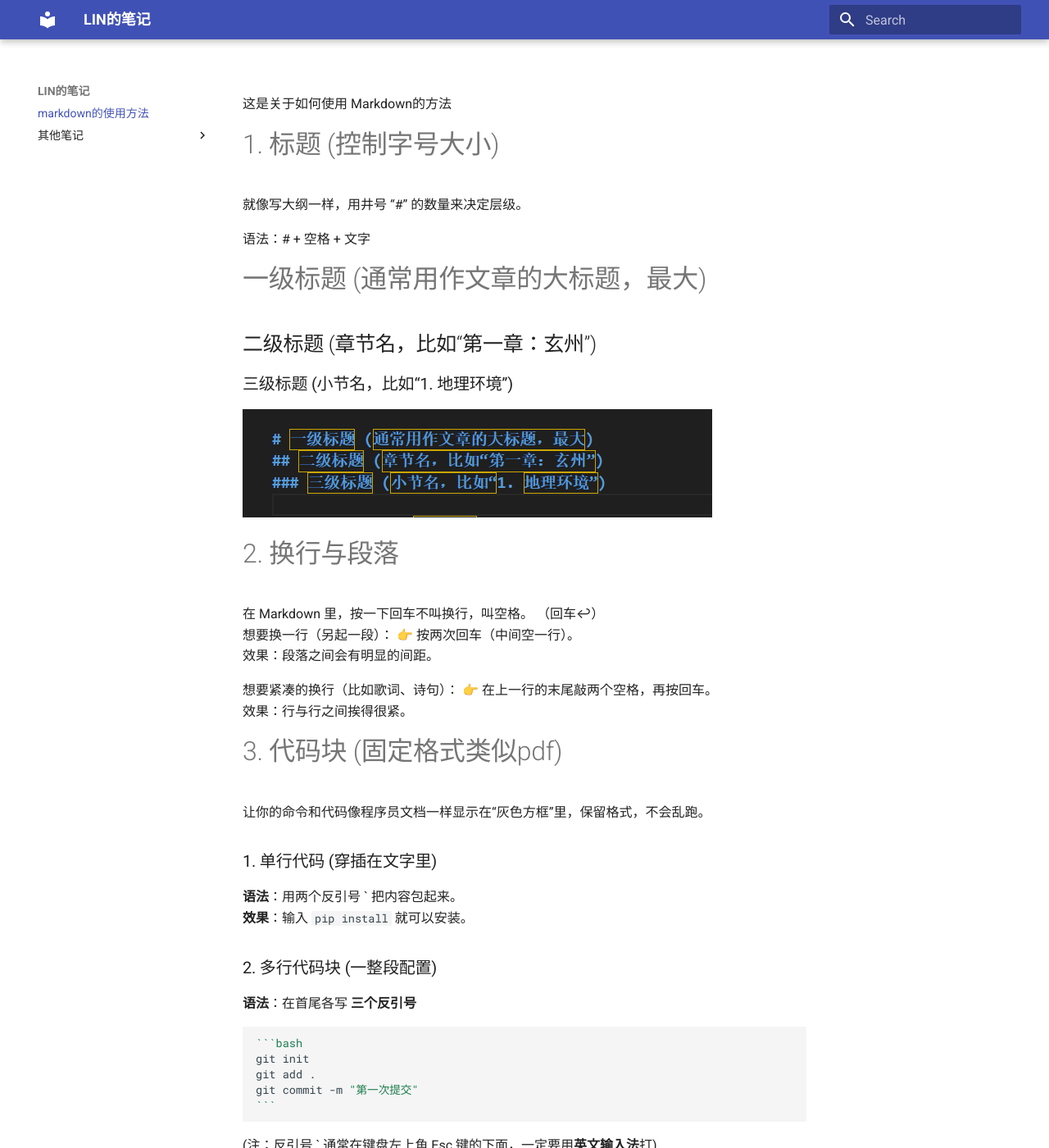
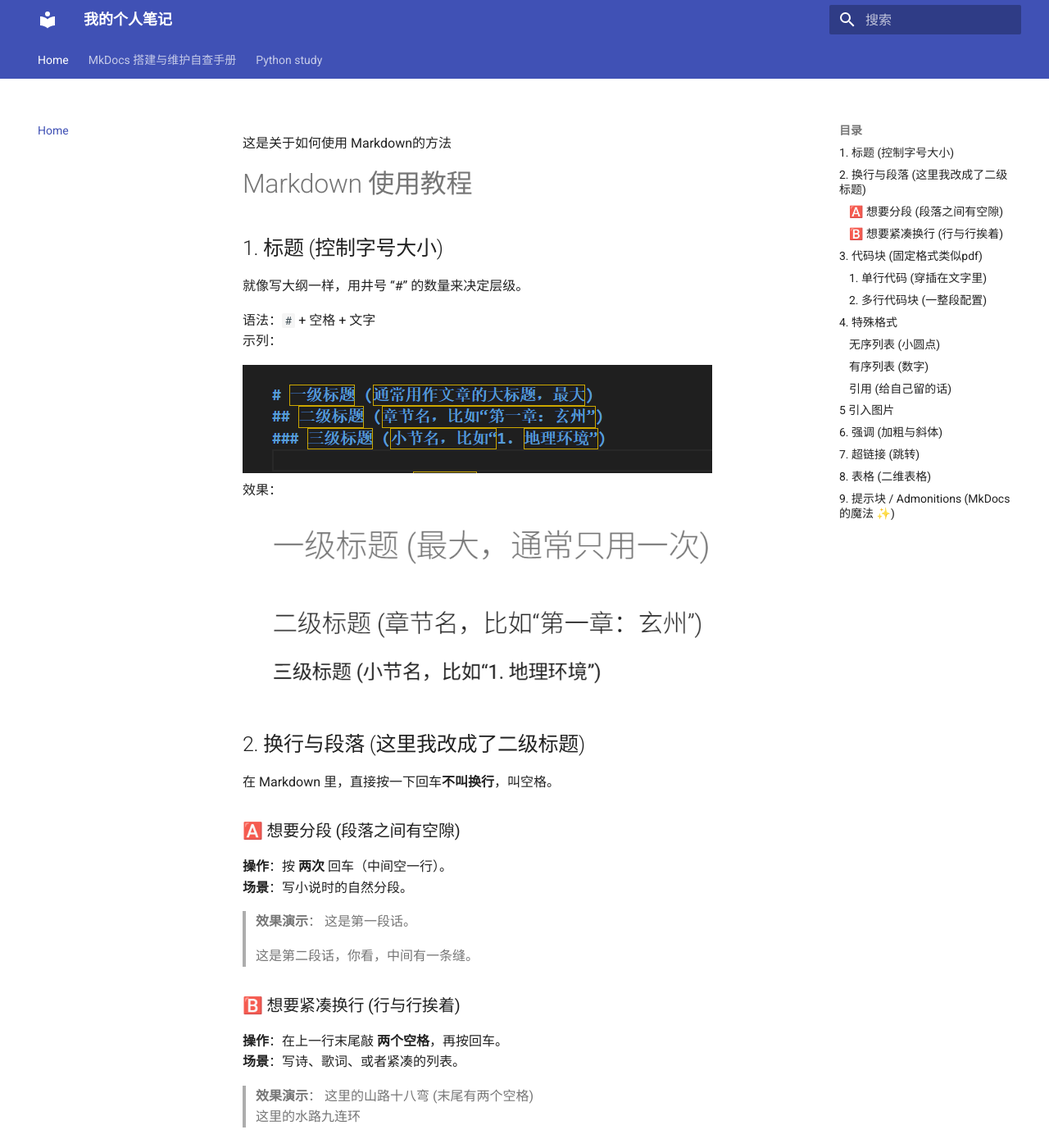
Before and after one commit to CuttlefishKING770/mydocs, an MkDocs documentation site: the page built from docs/index.md, in a window 1280 px wide and 1400 px high. Shown: the whole window at 82% size. Built offline with MkDocs 1.6.1 and Material for MkDocs 9.7.7, drawn with Linux system fonts in a browser that asks for light colours; some of the changed text lies outside the part shown.

Commit message:
Auto-save: 周三 2026/02/04 20:57:13.16

`````diff
--- a/docs/index.md
+++ b/docs/index.md
@@ -1,26 +1,42 @@
 这是关于如何使用 Markdown的方法
 
-# 1. 标题 (控制字号大小)
+# Markdown 使用教程
+
+## 1. 标题 (控制字号大小)
 就像写大纲一样，用井号 “#” 的数量来决定层级。
 
-语法：# + 空格 + 文字
+语法：`#` + 空格 + 文字
+示列：
 
-# 一级标题 (通常用作文章的大标题，最大)
-## 二级标题 (章节名，比如“第一章：玄州”)
-### 三级标题 (小节名，比如“1. 地理环境”)
+![标题示例](images/标题写法.jpg)
+效果：
 
-![baiot](images/标题写法.jpg)
-# 2. 换行与段落
+![效果](images/渲染效果.jpg)
 
-在 Markdown 里，按一下回车不叫换行，叫空格。
-（回车↩︎）
-想要换一行（另起一段）： 👉 按两次回车（中间空一行）。
- 效果：段落之间会有明显的间距。
 
-想要紧凑的换行（比如歌词、诗句）： 👉 在上一行的末尾敲两个空格，再按回车。
-效果：行与行之间挨得很紧。
 
-# 3. 代码块 (固定格式类似pdf)
+
+## 2. 换行与段落 (这里我改成了二级标题)
+在 Markdown 里，直接按一下回车**不叫换行**，叫空格。
+
+### 🅰️ 想要分段 (段落之间有空隙)
+**操作**：按 **两次** 回车（中间空一行）。
+**场景**：写小说时的自然分段。
+
+> **效果演示**：
+> 这是第一段话。
+>
+> 这是第二段话，你看，中间有一条缝。
+
+### 🅱️ 想要紧凑换行 (行与行挨着)
+**操作**：在上一行末尾敲 **两个空格**，再按回车。
+**场景**：写诗、歌词、或者紧凑的列表。
+
+> **效果演示**：
+> 这里的山路十八弯 (末尾有两个空格)
+> 这里的水路九连环
+
+##  3. 代码块 (固定格式类似pdf)
 让你的命令和代码像程序员文档一样显示在“灰色方框”里，保留格式，不会乱跑。
 
 ### 1. 单行代码 (穿插在文字里)
@@ -39,7 +55,7 @@ git commit -m "第一次提交"
 ````
 (注：反引号 ` 通常在键盘左上角 Esc 键的下面，一定要用**英文输入法**打)
 
-# 4. 特殊格式
+##  4. 特殊格式
 
 
 ### 无序列表 (小圆点)
@@ -49,7 +65,7 @@ git commit -m "第一次提交"
 - 记得写日记
 
 ### 有序列表 (数字)
-语法：直接写 `1.` 加空格。
+语法：直接写  `` `1.` `` 加空格。
 
 1. 第一步
 2. 第二步
@@ -63,7 +79,7 @@ git commit -m "第一次提交"
 
 
 
-# 5  引入图片
+##  5  引入图片
 a. 存放图片 (关键步骤)
 * MkDocs 只能识别放在 docs 文件夹内的资源。建议你保持目录整洁，按以下结构存放：
 打开你的项目文件夹。
@@ -72,10 +88,9 @@ a. 存放图片 (关键步骤)
 将你的图片（例如 photo.jpg）放入这个 docs/images 文件夹中。
 
 ~~~~
-```markdown
 ![图片的描述文字](images/photo.jpg)
 ~~~~
-# 6. 强调 (加粗与斜体)
+##  6. 强调 (加粗与斜体)
 写小说设定时，总有些关键词需要醒目一点。
 
 - **加粗**：用两个星号包裹。
@@ -88,19 +103,19 @@ a. 存放图片 (关键步骤)
   - 语法：`~~旧设定~~`
   - 效果：~~旧设定~~
 
-# 7. 超链接 (跳转)
+## 7. 超链接 (跳转)
 MkDocs 的核心优势就是可以互相跳转。
 
 - **外部链接** (跳转到百度/谷歌)：
-  语法：`[显示文字](网址链接)`
+  语法：`[名称](网址链接)` `[百度一下](https://www.baidu.com)`
   效果：[百度一下](https://www.baidu.com)
 
 - **内部链接** (跳转到你自己的其他文档)：
-  语法：`[文字解释](具体路径)`
+  语法：`[名称](文档名称)` `[python学习跳转](python_study.md) `
   效果：[python学习跳转](python_study.md)
   *(注：括号里写你 docs 文件夹下的文件名，支持相对路径)*
 
-# 8. 表格 (二维表格)
+##  8. 表格 (二维表格)
 虽然 Markdown 的表格语法看起来有点麻烦，。
 
 语法结构：
@@ -111,6 +126,7 @@ MkDocs 的核心优势就是可以互相跳转。
 | 李四 | 散修 | 金丹期 |
 ```
 语法效果：
+
 | 角色名 | 门派 | 境界 |
 | :--- | :--- | :--- |
 | 张三 | 玄天宗 | 筑基期 |
@@ -118,7 +134,7 @@ MkDocs 的核心优势就是可以互相跳转。
 
 *(注意：第二行的 `| :--- |` 是必须的，用来分割表头)*
 
-# 9. 提示块 / Admonitions (MkDocs 的魔法 ✨)
+##  9. 提示块 / Admonitions (MkDocs 的魔法 ✨)
 这是 MkDocs 主题（Material Theme）最漂亮的功能，能生成带颜色和图标的提示框，非常适合写“注意事项”或“备注”。
 
 语法：(三个感叹号 + 空格 + 类型)
--- a/mkdocs.yml
+++ b/mkdocs.yml
@@ -1,14 +1,25 @@
-site_name: LIN的笔记
+site_name: 我的个人笔记  # 你可以改成你想要的名字
+site_url: https://cuttlefishking770.github.io/mydocs/
+
 theme:
   name: material
+  language: zh  # 设置语言为中文
+  features:
+    - navigation.top   #哪怕网页很长，右下角也会有个“回到顶部”的按钮
+    - navigation.tabs  # 顶部的导航栏样式
+    - toc.follow       # 右侧目录自动跟随滚动
 
-# 下面这块就是控制导航栏的
-nav:
-  - markdown的使用方法: index.md
-  - 其他笔记:                  # 父级菜单
-      - Python学习: python_study.md
-      - Mkdocs学习: mkdocs_study.md
+# 这里是关键的扩展功能配置
 markdown_extensions:
-   - admonition
-   - pymdownx.details
-   - pymdownx.superfences
+  - admonition          # 提示块 (!!! note)
+  - pymdownx.details    # 折叠详情 (???)
+  - pymdownx.superfences # 强力代码块（支持画图）
+  - pymdownx.tilde      # 删除线 (~~)
+  - pymdownx.tasklist   # 任务列表 (- [ ])
+  - pymdownx.snippets   # 允许导入代码文件
+  - pymdownx.tabbed:    # 标签页功能
+      alternate_style: true
+
+# 这一步是让 mermaid 画图生效的
+extra_javascript:
+  - https://unpkg.com/mermaid@9.4.0/dist/mermaid.min.js
`````
Also changed, not shown: docs/mkdocs_study.md (+18 -0 lines), docs/images/渲染效果.jpg (added), site/images/渲染效果.jpg (added), site/index.html, site/mkdocs_study/index.html, site/search/search_index.json.
